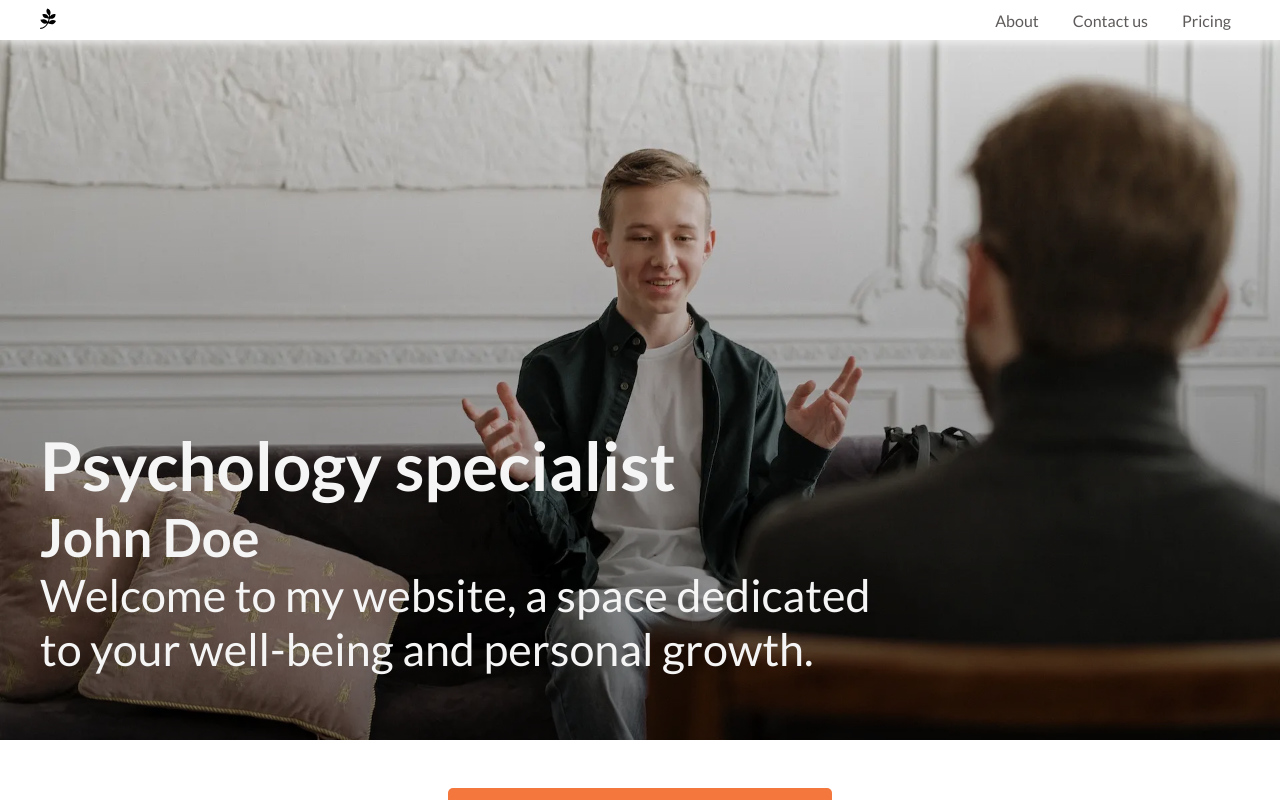
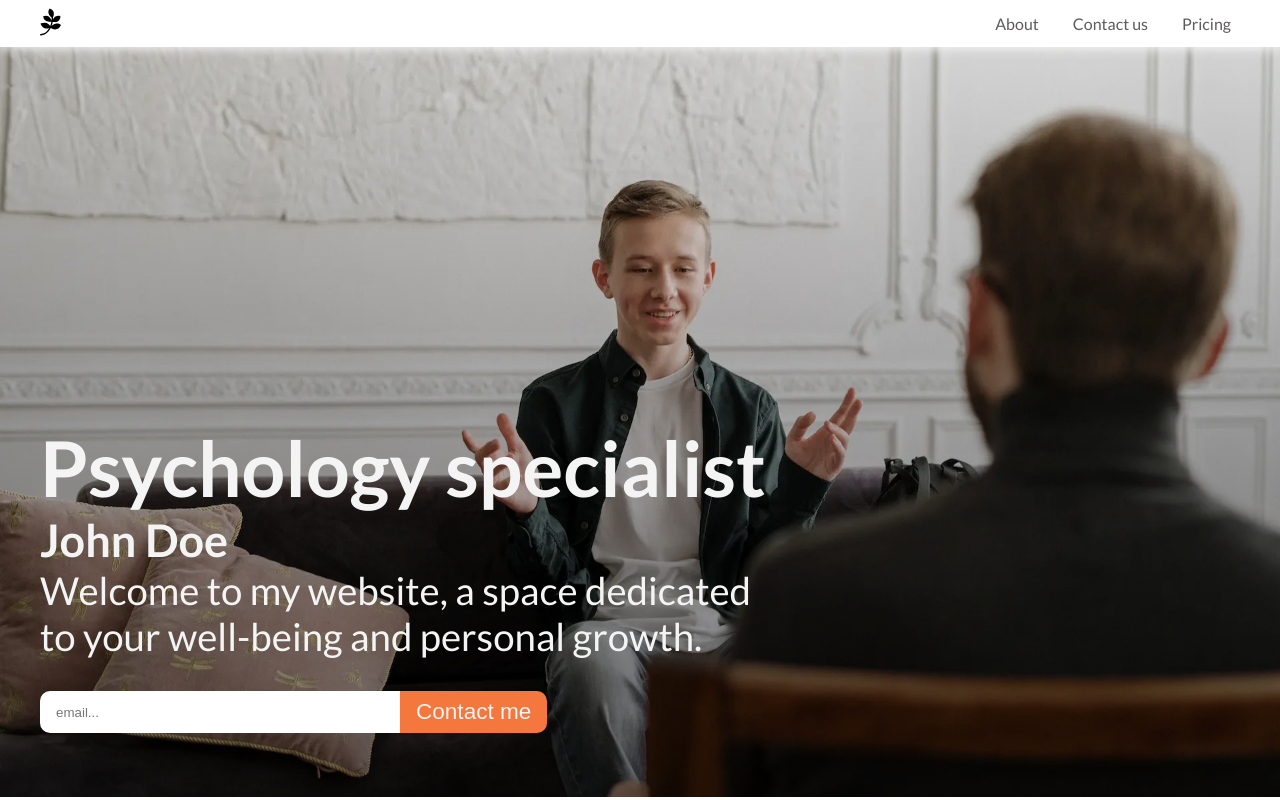
Before and after one commit to daramosn/therapist-webpage, a React (Create React App) app: page / in a window 1280 px wide. Shown: the top 800 px of the page. Built offline with nearby package versions, Linux system fonts and the light colour scheme.

Commit message:
feature: pricing section updated

```diff
--- a/src/common/Button/Button.module.scss
+++ b/src/common/Button/Button.module.scss
@@ -2,7 +2,7 @@
 
 .button {
 	background-color: $color-primary-75;
-	border: 1px solid $color-primary-75;
+	border: none;
 	border-radius: 12px;
 	padding: 8px 16px;
 	color: $color-black-05;
@@ -10,6 +10,5 @@
 
 	&:hover {
 		background-color: $color-primary;
-		border: 1px solid $color-primary;
 	}
 }
--- a/src/components/Hero/Hero.module.scss
+++ b/src/components/Hero/Hero.module.scss
@@ -1,37 +1,48 @@
 @use '../../styles/styles.scss' as *;
 
 .hero {
-	display: grid;
-	grid-template-columns: 1fr;
-
-	&__bg-image {
-		grid-row: 1/2;
-		grid-column: 1/2;
-		width: 100%;
-		min-height: 380px;
-		max-height: 700px;
-		object-fit: cover;
-	}
-
-	&__description {
-		grid-row: 1/2;
-		grid-column: 1/2;
-		background: linear-gradient(
+	background-image: linear-gradient(
 			to bottom,
 			rgba(0, 0, 0, 0.1),
 			rgba(0, 0, 0, 0.5)
-		);
-		display: grid;
-		align-content: end;
+		),
+		url('../../assets/images/kid_1.webp');
+	background-size: cover;
+	background-position: center center;
+	height: clamp(400px, 65vw, 750px);
+	padding: 0 max(32px, ((100vw - $body-width) / 2)) 64px;
+	font-size: clamp($h5, 3vw, $h3);
+	color: $color-black-05;
+	display: grid;
+	place-content: end;
+	word-wrap: break-word;
+	text-wrap: balance;
+	-webkit-text-wrap: balance;
 
-		&-text {
-			font-size: clamp($h5, 4vw, $h3);
-			color: whitesmoke;
-			margin: 0 30% 4rem max(32px, ((100vw - $body-width) / 2));
+	&__form {
+		margin-top: 32px;
+		display: flex;
+	}
+
+	&__button {
+		font-size: $h5;
+		background-color: $color-primary;
+		border-radius: 0 10px 10px 0;
+
+		&:hover {
+			background-color: $color-error;
+			color: white;
 		}
 	}
 
-	&--no-margin {
+	&__input {
+		padding: 8px 16px;
+		width: max(190px, 30%);
+		border: none;
+		border-radius: 10px 0 0 10px;
+	}
+
+	&--margin-0 {
 		margin: 0;
 	}
 }
--- a/src/components/Hero/Hero.tsx
+++ b/src/components/Hero/Hero.tsx
@@ -1,30 +1,32 @@
 import React from 'react';
 
-import bgImageKid from '../../assets/images/kid_1.webp';
-
+import Button from '../../common/Button/Button';
 import classes from './Hero.module.scss';
 
 const Hero = () => {
 	return (
-		<section className={classes['hero']}>
-			<img
-				className={classes['hero__bg-image']}
-				src={bgImageKid}
-				alt="background-img__kid"
-			/>
-			<div className={classes['hero__description']}>
-				<div className={classes['hero__description-text']}>
-					<h1 className={classes['hero--no-margin']}>
-						Psychology specialist
-					</h1>
-					<h3 className={classes['hero--no-margin']}>John Doe</h3>
-					<p className={classes['hero--no-margin']}>
-						Welcome to my website, a space dedicated to your
-						well-being and personal growth.
-					</p>
-				</div>
-			</div>
-		</section>
+		<div className={classes['hero']}>
+			<h1 className={classes['hero--margin-0']}>Psychology specialist</h1>
+			<h3 className={classes['hero--margin-0']}>John Doe</h3>
+			<p className={classes['hero--margin-0']}>
+				Welcome to my website, a space dedicated to your well-being and
+				personal growth.
+			</p>
+
+			<form
+				onSubmit={(e) => e.preventDefault()}
+				className={classes['hero__form']}
+			>
+				<input
+					className={classes['hero__input']}
+					type="email"
+					name="email"
+					id="email"
+					placeholder="email..."
+				/>
+				<Button className={classes['hero__button']}>Contact me</Button>
+			</form>
+		</div>
 	);
 };
 
--- a/src/components/Navbar/Navbar.module.scss
+++ b/src/components/Navbar/Navbar.module.scss
@@ -20,7 +20,7 @@
 	z-index: 100;
 
 	&__logo {
-		width: 16px;
+		width: 21px;
 		animation: $flip-out;
 		&:hover {
 			animation: $flip-in;
@@ -46,6 +46,7 @@
 			color: $color-black;
 			border: 1px solid $color-black-10;
 			background-color: $color-black-05;
+			font-weight: 500;
 		}
 	}
 }
--- a/src/components/Pricing/Pricing.module.scss
+++ b/src/components/Pricing/Pricing.module.scss
@@ -10,23 +10,20 @@
 	}
 
 	&__description {
-		font-size: $h6;
+		font-size: 21px;
 		font-weight: 400;
 		text-align: center;
+		margin-bottom: 64px;
 	}
 
 	&__products {
 		list-style: none;
 		padding: 0;
-
-		// display: grid;
-		// grid-template-columns: repeat(auto-fit, minmax(300px, 1fr));
-		// place-items: center;
 		display: flex;
 		flex-wrap: wrap;
 		justify-content: space-around;
 		align-items: stretch;
-		gap: 24px;
+		gap: 48px 32px;
 
 		& > * {
 			flex-basis: 250px;
--- a/src/components/Pricing/Pricing.tsx
+++ b/src/components/Pricing/Pricing.tsx
@@ -1,12 +1,13 @@
 import React from 'react';
 
+import Product from './Product/Product';
+
 import classes from './Pricing.module.scss';
-import Product from './Product/Product';
 
 const DUMMY_PRODUCTS = [
 	{
 		id: '1',
-		title: 'Initial consultation',
+		title: '🍂 Initial consultation',
 		price: 5,
 		features: [
 			'30 minutes',
@@ -17,7 +18,7 @@ const DUMMY_PRODUCTS = [
 	},
 	{
 		id: '2',
-		title: 'Individual therapy session',
+		title: '👩‍💼 Individual therapy session',
 		price: 30,
 		features: [
 			'60 minutes',
@@ -28,7 +29,7 @@ const DUMMY_PRODUCTS = [
 	},
 	{
 		id: '3',
-		title: 'Couples therapy session',
+		title: '💑 Couples therapy session',
 		price: 35,
 		features: [
 			'60 minutes',
@@ -39,7 +40,7 @@ const DUMMY_PRODUCTS = [
 	},
 	{
 		id: '4',
-		title: 'Family therapy session',
+		title: '👪 Family therapy session',
 		price: 35,
 		features: [
 			'60 minutes',
--- a/src/components/Pricing/Product/Product.module.scss
+++ b/src/components/Pricing/Product/Product.module.scss
@@ -1,13 +1,45 @@
 @use '../../../styles/styles.scss' as *;
 
 .product {
-	border: 1px solid $color-black-10;
+	// flex-basis: 300px;
+	padding: 8px;
+	text-align: center;
+
+	display: flex;
+	flex-direction: column;
+	justify-content: space-between;
+	align-items: center;
+	gap: 16px;
+
 	&__title {
-		text-align: center;
+		margin: 0;
+		// display: grid;
+		// place-content: center;
+		font-size: $h5;
+		height: 75px;
+	}
+
+	&__price {
+		font-size: $h3;
+		margin: 0;
+		padding: 32px 0;
 	}
 
 	&__features {
+		flex-grow: 1;
 		list-style: none;
 		padding: 0;
+
+		&-item {
+			margin: 8px 0;
+		}
+	}
+
+	&__button {
+		margin-top: 16px;
+		background: $color-gradient;
+		&:hover {
+			background: $color-gradient-2;
+		}
 	}
 }
--- a/src/components/Pricing/Product/Product.tsx
+++ b/src/components/Pricing/Product/Product.tsx
@@ -1,7 +1,8 @@
 import React, { FC } from 'react';
 
+import Button from '../../../common/Button/Button';
+
 import classes from './Product.module.scss';
-import Button from '../../../common/Button/Button';
 
 type ProductProps = {
 	title: string;
@@ -17,7 +18,7 @@ const Product: FC<ProductProps> = ({ title, price, features }) => {
 			<ul className={classes['product__features']}>
 				{features.map((feature) => (
 					<li
-						className={classes['product__feature-item']}
+						className={classes['product__features-item']}
 						key={feature}
 					>
 						{feature}
--- a/src/components/Services/Services.module.scss
+++ b/src/components/Services/Services.module.scss
@@ -1,7 +1,7 @@
 @use '../../styles/styles.scss' as *;
 
 .services {
-	margin: 3rem max(32px, ((100vw - $body-width)/2));
+	margin: 64px max(32px, ((100vw - $body-width)/2));
 	display: flex;
 	flex-direction: row;
 	gap: 24px;
--- a/src/styles/_colors.scss
+++ b/src/styles/_colors.scss
@@ -2,16 +2,17 @@
 $color-primary: #f4773d;
 $color-primary-75: #f7996e;
 $color-secondary: #ffb74a;
+$color-error: #fa3732;
 $color-gradient: linear-gradient(
 	0.4turn,
 	$color-secondary,
 	20%,
 	$color-primary
 );
+$color-gradient-2: linear-gradient(0.4turn, $color-error 60%, $color-secondary);
 $color-black: #282422;
 $color-black-75: #5e5b5a;
 $color-black-50: #949291;
 $color-black-25: #c9c8c8;
 $color-black-10: #eaeae9;
 $color-black-05: #f4f4f4;
-$color-error: #fa3732;
```
